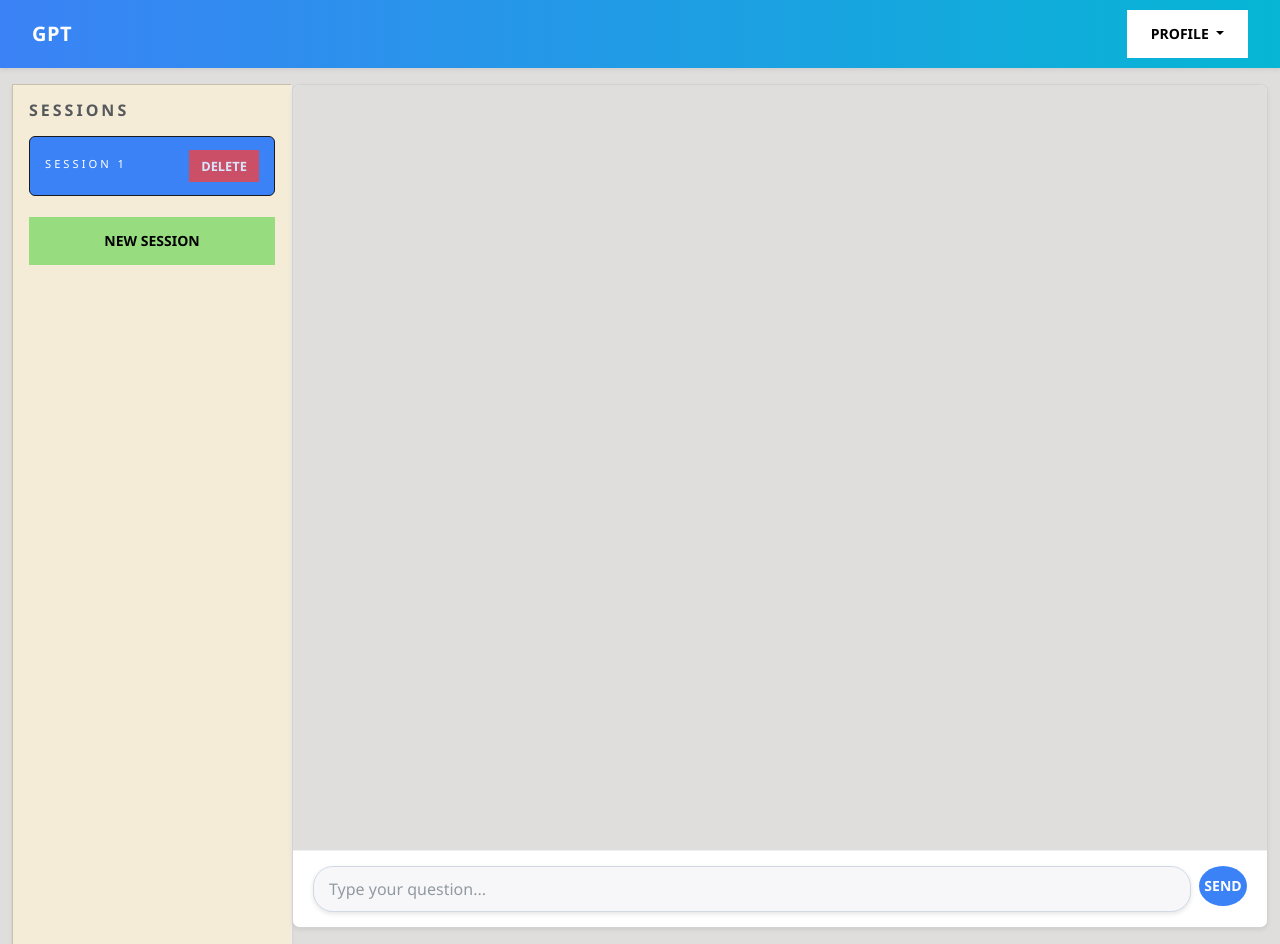
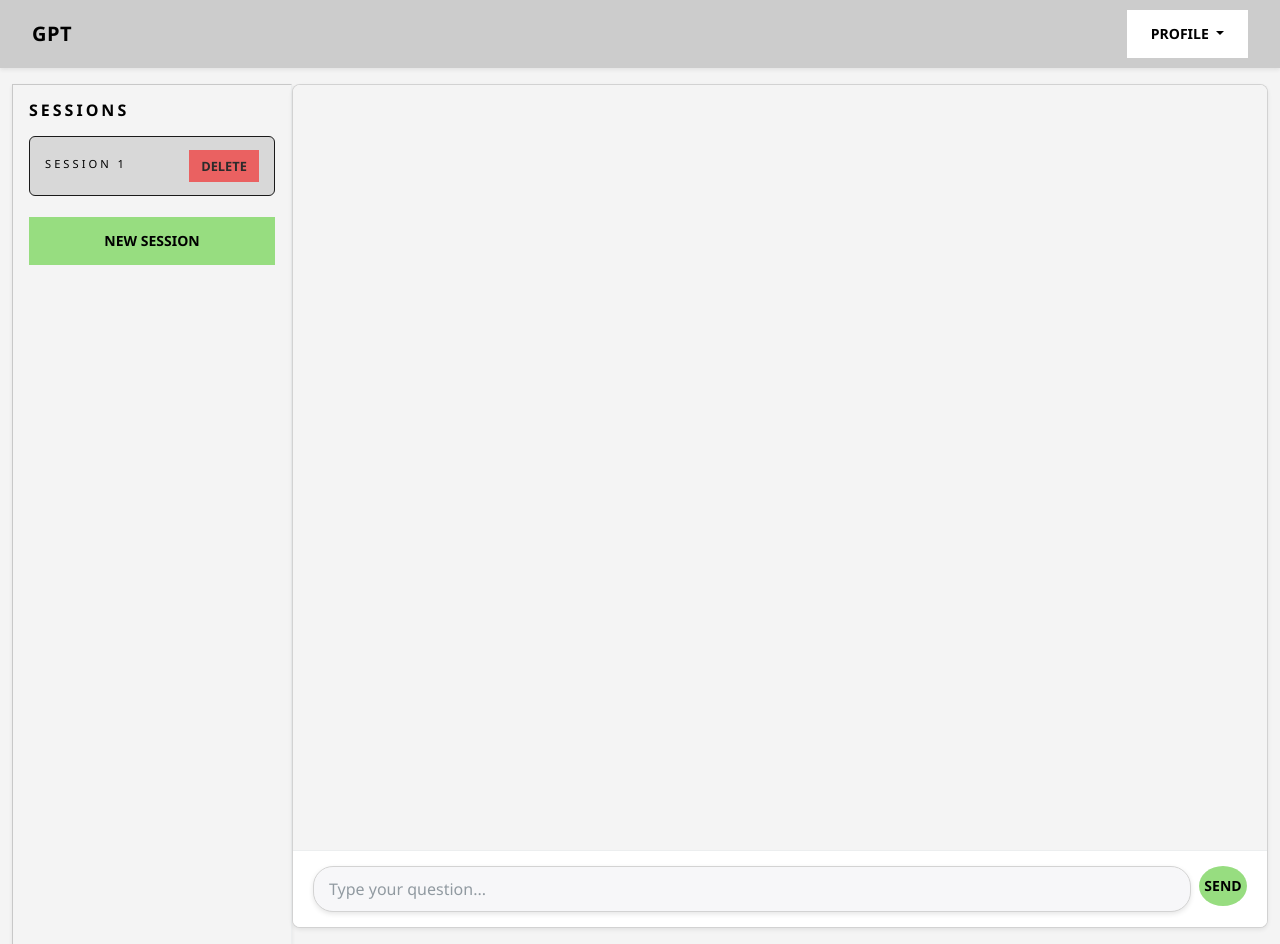
Before and after one commit to MesutHakanTaskiner/AI_Chatbot_With_LTM, a FastAPI app: page / in a window 1280 px wide. Run offline with FastAPI, Linux system fonts and the light colour scheme; some libraries are stand-ins or nearby versions.

Commit message:
Update index.html styles for improved color scheme and readability

```diff
--- a/templates/index.html
+++ b/templates/index.html
@@ -8,15 +8,18 @@
   <link href="https://cdn.jsdelivr.net/npm/bootswatch@5.3.2/dist/lux/bootstrap.min.css" rel="stylesheet">
   <style>
     :root {
-      --primary-color: #3B82F6;
+      --primary-color: #97dd80;
       --secondary-color: #334e68;
-      --light-bg: #e0dddd;
+      --light-bg: #f4f4f4;
       --user-msg-bg: #f6f8dd;
       --gpt-msg-bg: #E0F2FE;
       --system-msg-bg: #f3e5f5;
-      --sidebar-bg: #f5ecd7;
-      --hover-color: #dfe6ed;
-      --border-color: #d0d9e4;
+      --sidebar-bg: #f4f4f4;
+      --hover-color: #e0e0e0;
+      --border-color: #d3d3d3;
+    }
+    * {
+      color: #000000 !important;
     }
 
     body {
@@ -25,6 +28,7 @@
       flex-direction: column;
       overflow: hidden;
       font-family: 'Segoe UI', Tahoma, Geneva, Verdana, sans-serif;
+      color: #000000;
       background-color: var(--light-bg);
     }
 
@@ -115,8 +119,8 @@
     }
 
     .session-container.active {
-      background-color: var(--primary-color) !important;
-      color: white !important;
+      background-color: #d8d8d8 !important;
+      color: #000000 !important;
     }
 
     .session-container h6 {
@@ -143,7 +147,7 @@
     }
 
     .navbar {
-      background: linear-gradient(90deg, #3B82F6, #06B6D4) !important;
+      background: #cccccc !important;
       padding: 10px 20px;
     }
 
@@ -219,7 +223,7 @@
     }
 
     .session-list-item.active h6 {
-      color: white;
+      color: #000000 !important;
     }
   </style>
 </head>
```
